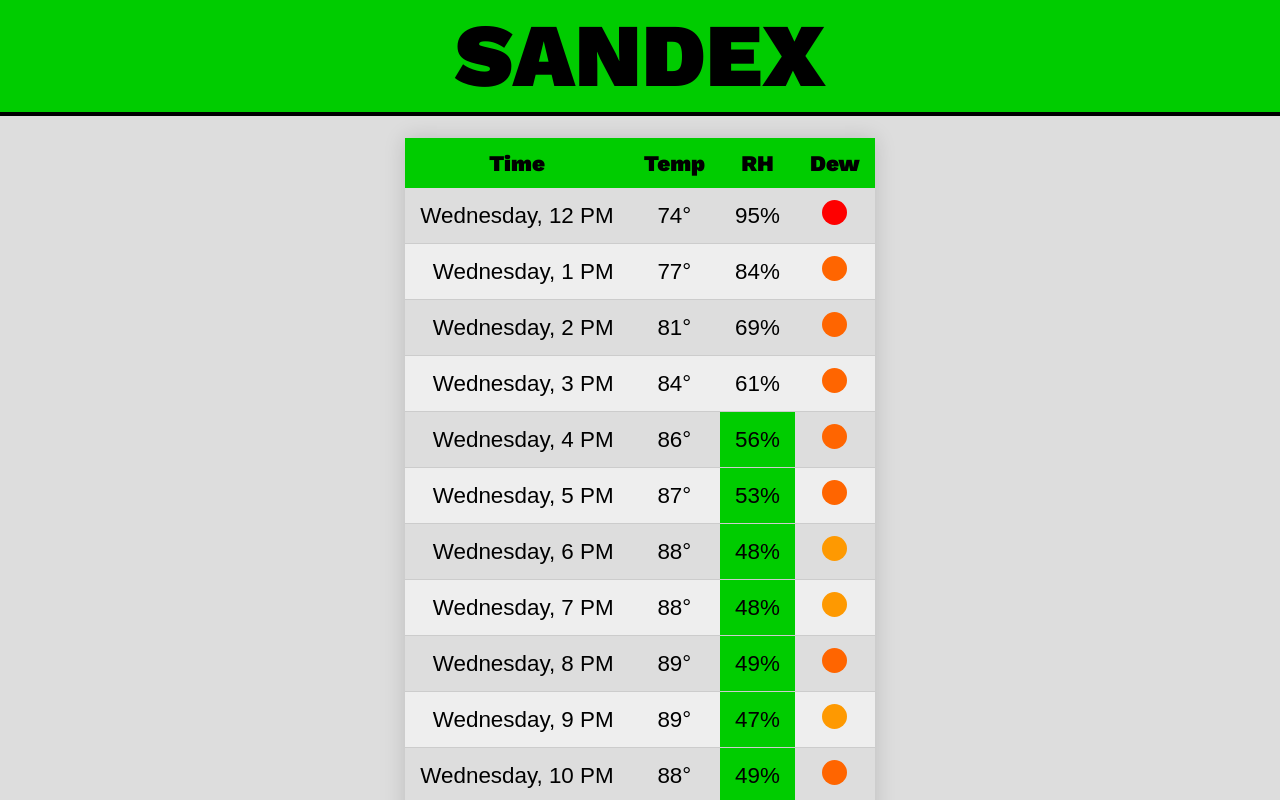
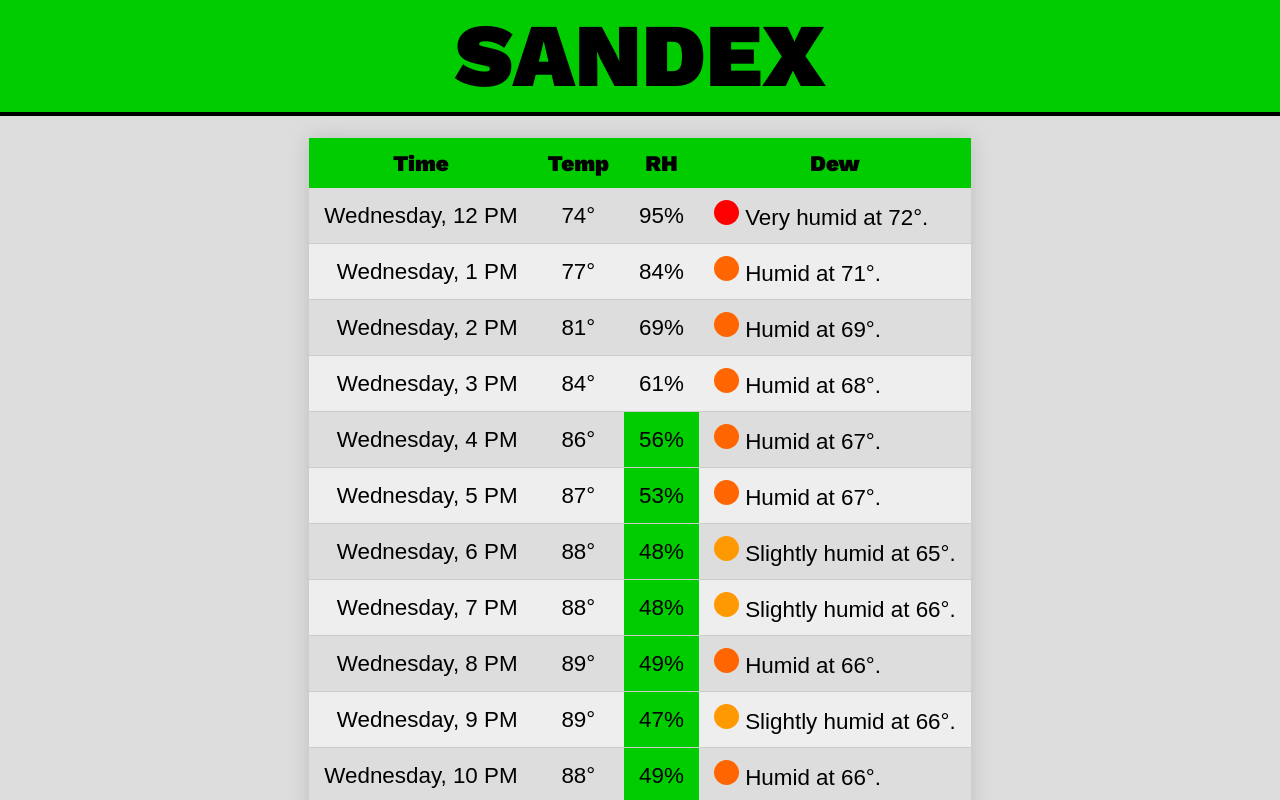
Before and after one commit to tikaro/sandex, a React (Create React App) app: page / in a window 1280 px wide. Shown: the top 800 px of the page. Built offline with nearby package versions, Linux system fonts and the light colour scheme.

Commit message:
Add message to dewpoint

```diff
--- a/src/components/HourRow.js
+++ b/src/components/HourRow.js
@@ -39,7 +39,7 @@ export default function HourRow({startTime, temperature, humidity, dewpoint}) {
                 <span
                     title={`${dewpointComfortMessage(dewpoint)} at ${Math.round(dewpoint,0)}°.`}
                     className={`dewpoint-bullet dewpoint-${dewpointComfort(dewpoint)}`}
-                ></span>
+                ></span> {`${dewpointComfortMessage(dewpoint)} at ${Math.round(dewpoint,0)}°.`}
             </td>
         </tr>
     );
--- a/src/scss/index.scss
+++ b/src/scss/index.scss
@@ -77,8 +77,12 @@ body {
       background-color: $sandex-true-color;
     }
 
-    td.temp, td.dewpoint {
+    td.temp {
       text-align: center;
+    }
+
+    td.dewpoint {
+      text-align: left;
     }
   }
   span.dewpoint-bullet {
```
